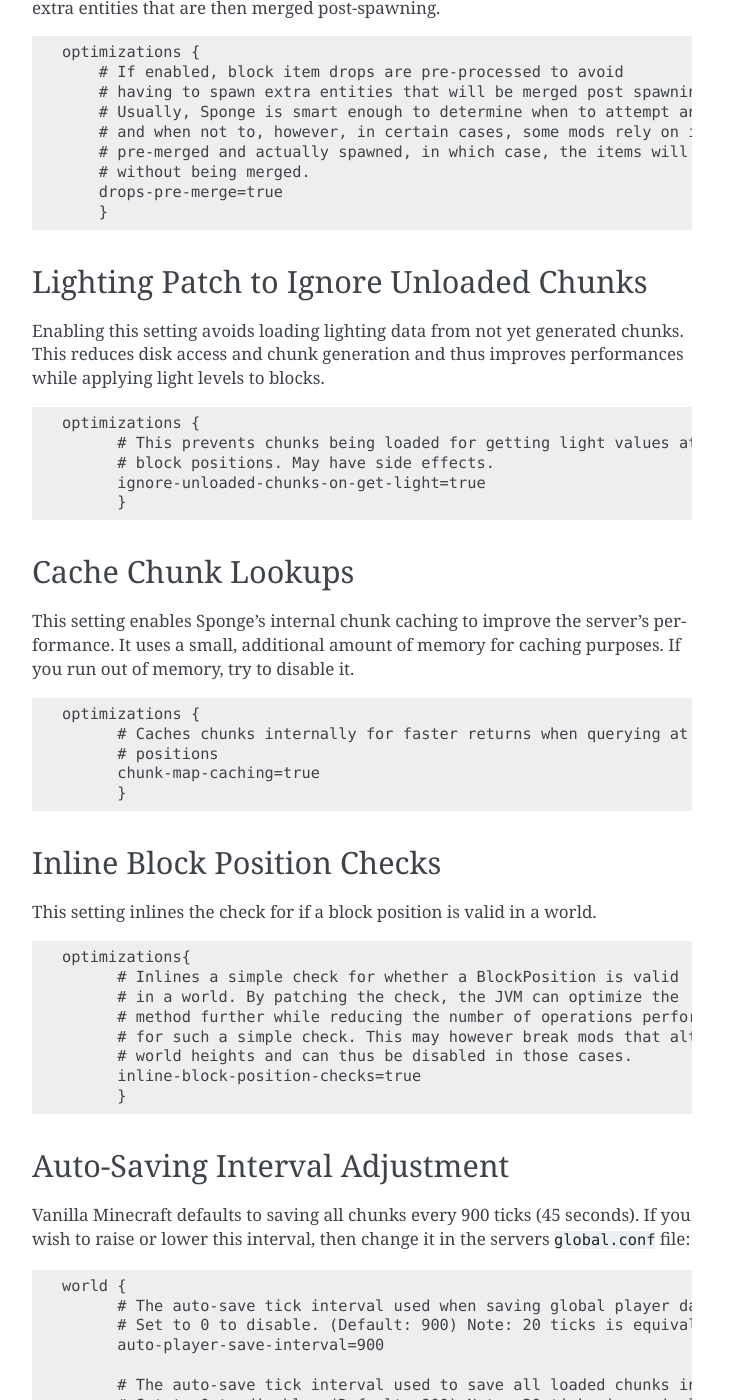
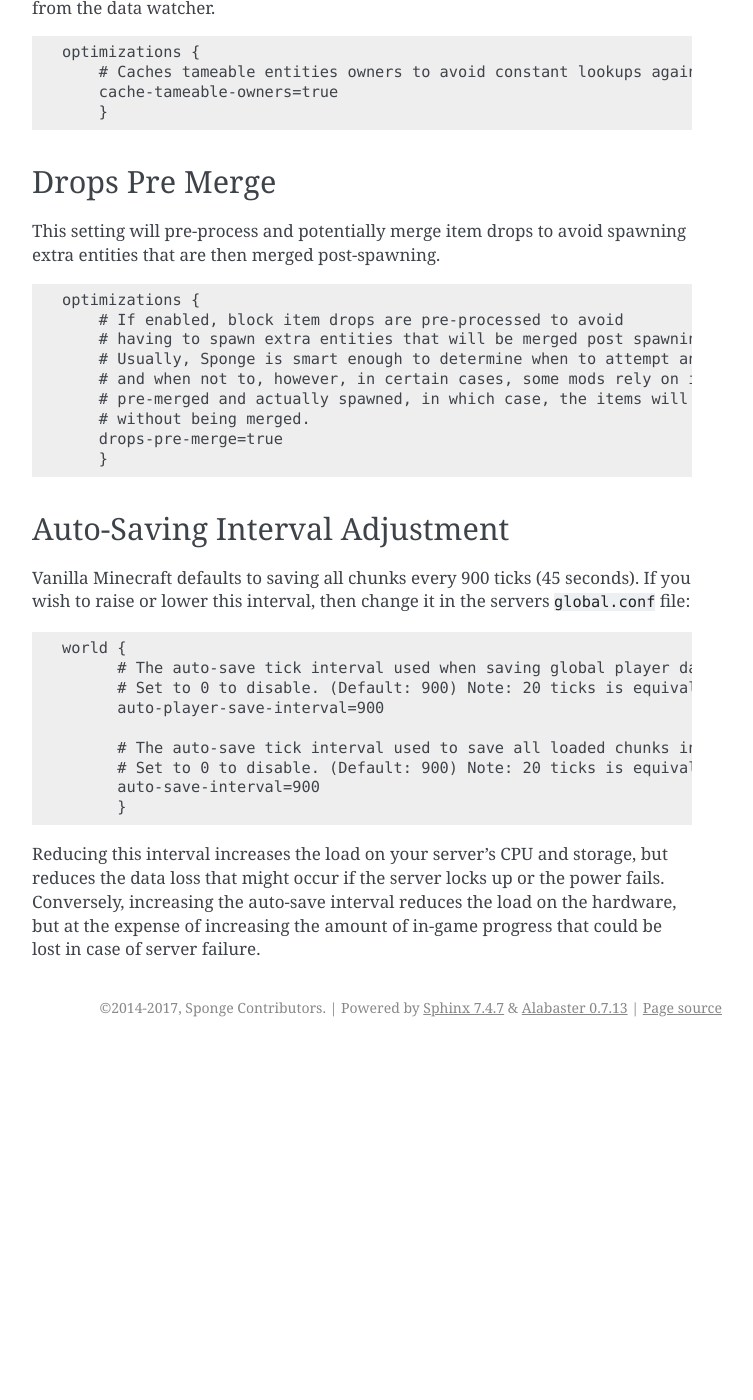
Before and after one commit to SpongePowered/SpongeDocs, a Sphinx documentation site: the page built from source/server/management/performance-tweaks.rst, in a window 1280 px wide and 1400 px high, scrolled down 1354 px. Shown: the whole window, without its empty margins (388-1141 px from the left). Built offline with Sphinx 7.4.7, drawn with Linux system fonts in a browser that asks for light colours; pages that are not in the unit, such as notebooks, are missing from menus; after the commit the page ends 2401 px from its top, so only the background shows below that; some of the changed text lies outside the part shown.

Commit message:
Update sponge-conf + relevant optimizations

```diff
--- a/source/server/management/performance-tweaks.rst
+++ b/source/server/management/performance-tweaks.rst
@@ -37,6 +37,18 @@
             monster=32
         }
 
+Async Lighting
+==============
+
+This setting will run lighting checks on a separate thread to improve performance.
+
+.. code-block:: none
+
+  optimizations {
+      # Runs lighting updates async.
+      async-lighting=true
+      }
+
 Cache Tameable Owners
 =====================
 
@@ -67,50 +79,6 @@
       drops-pre-merge=true
       }
 
-Lighting Patch to Ignore Unloaded Chunks
-========================================
-
-Enabling this setting avoids loading lighting data from not yet generated chunks. This reduces disk access and chunk
-generation and thus improves performances while applying light levels to blocks.
-
-.. code-block:: none
-
-  optimizations {
-        # This prevents chunks being loaded for getting light values at specific
-        # block positions. May have side effects.
-        ignore-unloaded-chunks-on-get-light=true
-        }
-
-Cache Chunk Lookups
-===================
-
-This setting enables Sponge's internal chunk caching to improve the server's performance. It uses a small, additional
-amount of memory for caching purposes. If you run out of memory, try to disable it.
-
-.. code-block:: none
-
-  optimizations {
-        # Caches chunks internally for faster returns when querying at various
-        # positions
-        chunk-map-caching=true
-        }
-
-Inline Block Position Checks
-============================
-
-This setting inlines the check for if a block position is valid in a world.
-
-.. code-block:: none
-
-  optimizations{
-        # Inlines a simple check for whether a BlockPosition is valid
-        # in a world. By patching the check, the JVM can optimize the
-        # method further while reducing the number of operations performed
-        # for such a simple check. This may however break mods that alter
-        # world heights and can thus be disabled in those cases.
-        inline-block-position-checks=true
-        }
-
 Auto-Saving Interval Adjustment
 ===============================
 
```
Also changed, not shown: source/server/getting-started/configuration/sponge-conf.rst (+56 -28 lines).
